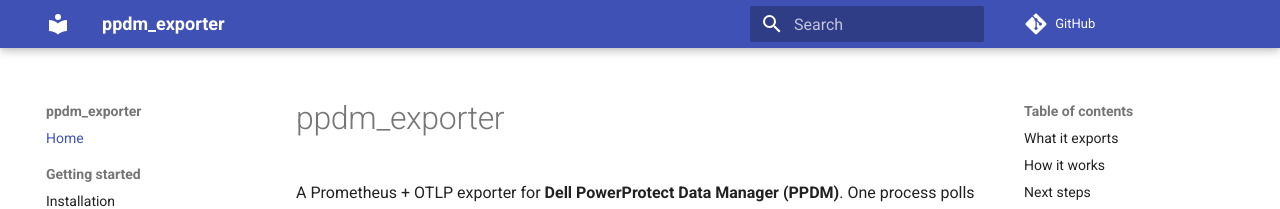
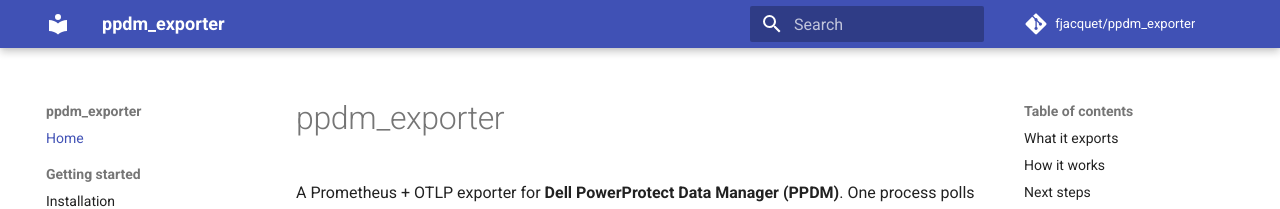
Before and after one commit to fjacquet/ppdm_exporter, an MkDocs documentation site: the page built from docs/index.md, in a window 1280 px wide. Shown: the top 209 px of the page. Built offline with MkDocs 1.6.1 and Material for MkDocs 9.7.7, drawn with Linux system fonts in a browser that asks for light colours; comment, search, counter and statistics services are not loaded; part of the change alters nothing that is shown.

Commit message:
chore: fleet health refresh
Surface release version in docs via mkdocs-material extra.version (v2.0.2); canonical repo_url/repo_name.

```diff
--- a/mkdocs.yml
+++ b/mkdocs.yml
@@ -1,6 +1,7 @@
 site_name: ppdm_exporter
 site_description: Prometheus + OTLP exporter for Dell PowerProtect Data Manager
 repo_url: https://github.com/fjacquet/ppdm_exporter
+repo_name: fjacquet/ppdm_exporter
 exclude_docs: |
   superpowers/
 theme:
@@ -32,3 +33,6 @@ nav:
       - 0007 Naming & units: adr/0007-metric-naming-and-units.md
       - 0008 Serve before collect: adr/0008-serve-http-before-first-collect.md
       - 0009 Provisional API mappings: adr/0009-provisional-api-mappings.md
+
+extra:
+  version: v2.0.2
```
